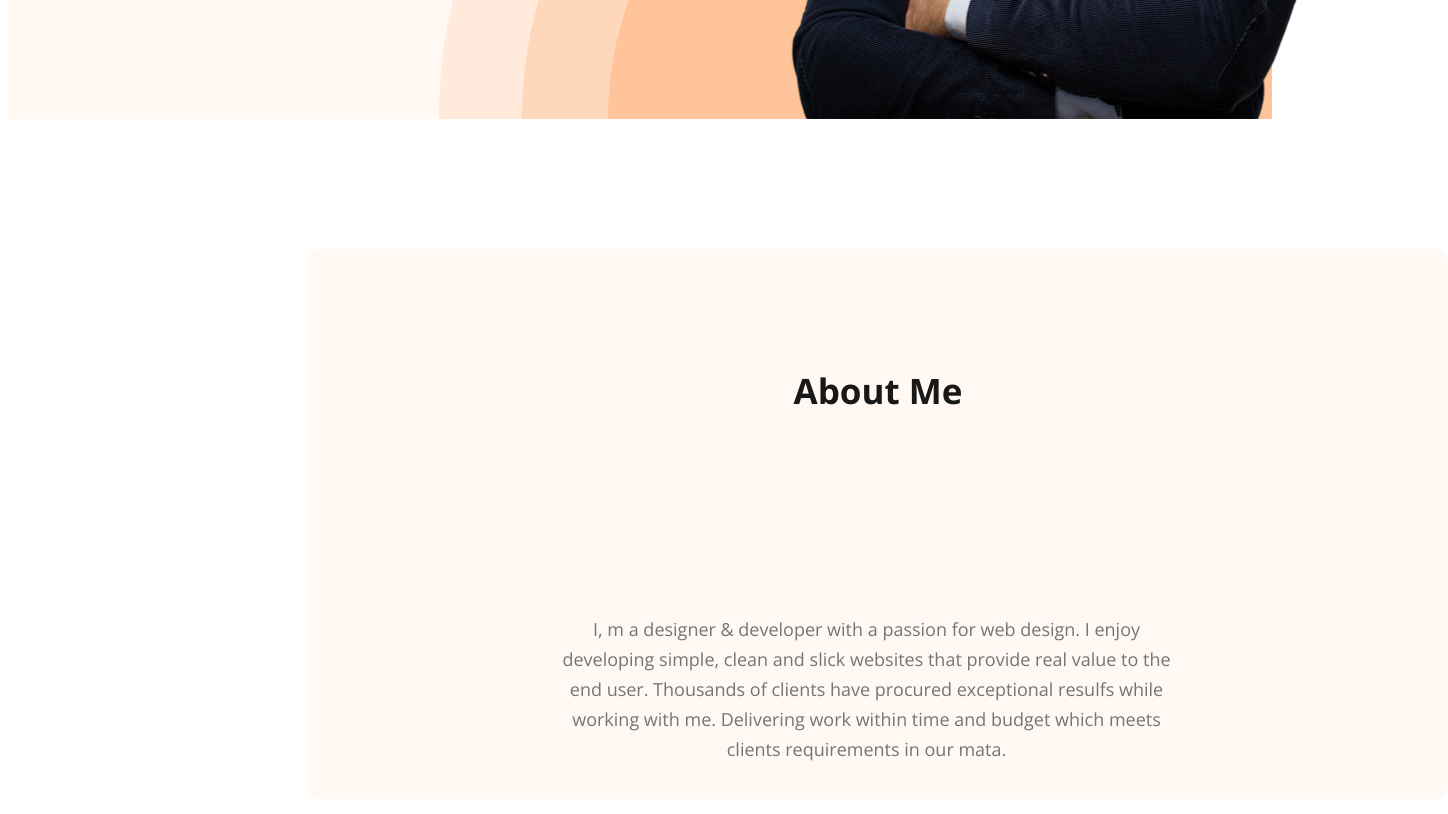
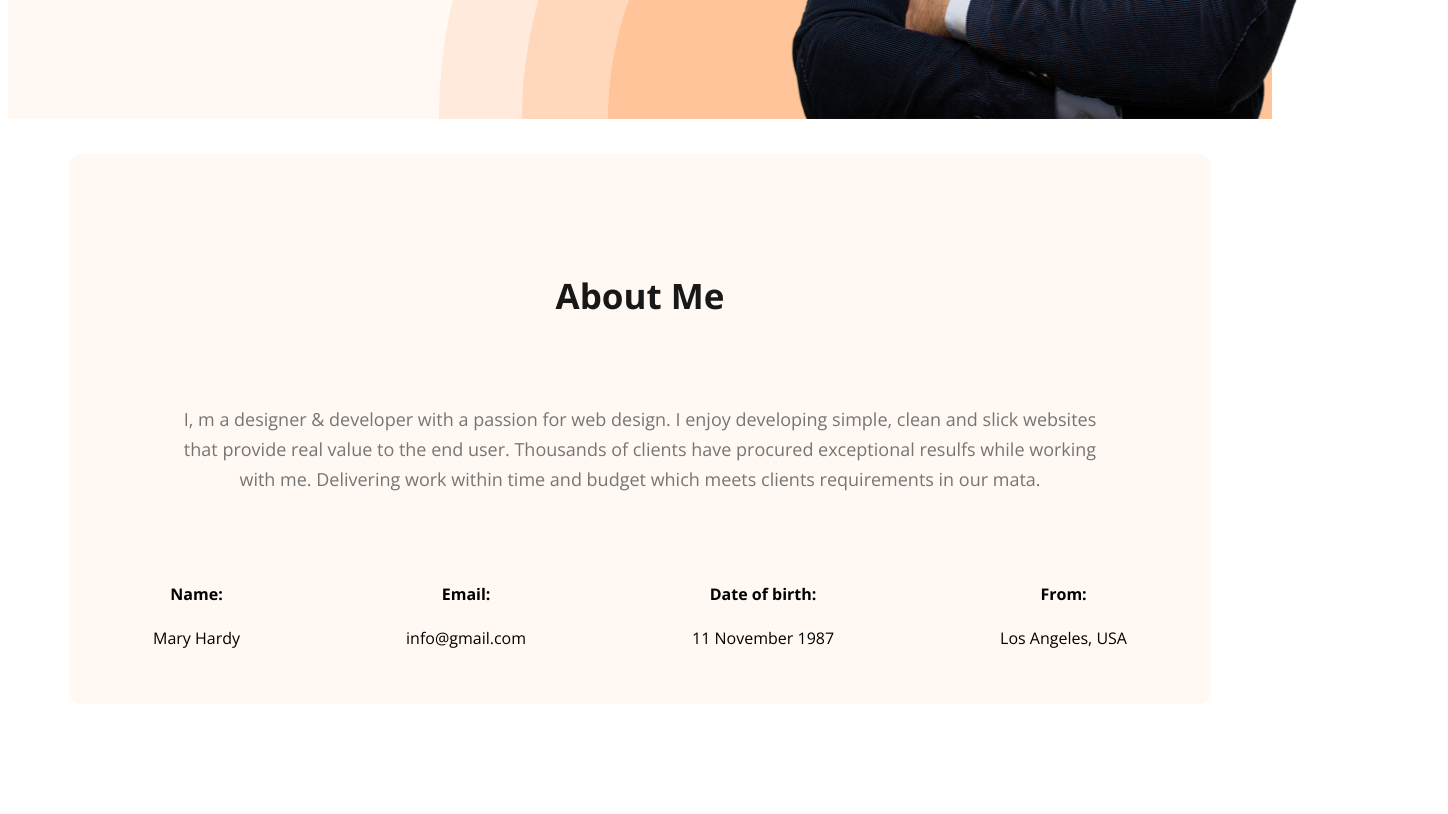
Before and after one commit to sagarahmedsajjad/webdevoloper-portfolio, a plain HTML site: page index.html in a window 1280 px wide. Shown: the part 746-1560 px from the top of the page, 1448 px wide, since content can reach past the window. After the commit the page ends 1458 px from the top, so only its background shows below. Drawn offline with nearby package versions, Linux system fonts and the light colour scheme.

Commit message:
added about info

```diff
--- a/index.html
+++ b/index.html
@@ -37,6 +37,30 @@
             <secton class="about">
             <h3 class="section-title" >About Me</h3>
             <p class="section-descripton">I, m a designer & developer with a passion for web design. I enjoy developing simple, clean and slick websites that provide real value to the end user. Thousands of clients have procured exceptional resulfs while working with me. Delivering work within time and budget which meets clients requirements in our mata.</p>
+            <div class="about-info-container">
+                <div class="about-info">
+                    <h4 class="info-title">Name:</h4>
+                    <p class="info-description">
+                        Mary Hardy </p>
+                </div>
+                <div class="about-info">
+                    <h4 class="info-title">Email:</h4>
+                    <p class="info-description">
+                        info@gmail.com</p>
+                </div>
+                <div class="about-info">
+                    <h4 class="info-title">Date of birth:
+                        </h4>
+                    <p class="info-description">
+                        11 November 1987</p>
+                </div>
+                <div class="about-info">
+                    <h4 class="info-title">From:
+                        </h4>
+                    <p class="info-description">
+                        Los Angeles, USA</p>
+                </div>
+            </div>
            </secton></div>
 
     </main>
--- a/styles/portfolio.css
+++ b/styles/portfolio.css
@@ -35,7 +35,7 @@ nav {
 }
 
 .section-descripton {
-    margin: 150px 168px 234px 145px;
+    border: 150px 168px 234px 145px;
     border: navy;
     padding: 50px 100px 50px 100px;
 
@@ -130,11 +130,16 @@ nav a {
     background: #FFF8F3;
     text-align: center;
     justify-content: space-between;
-    margin: 130px 250px 0px 300px;
+    margin: 0px auto;
 }
 
 .about {
     text-align: center;
-
-
 }
+.about-info-container{
+    display: flex;
+    justify-content: space-around;
+}
+    .about-info{
+        text-align: center;
+    }
```
